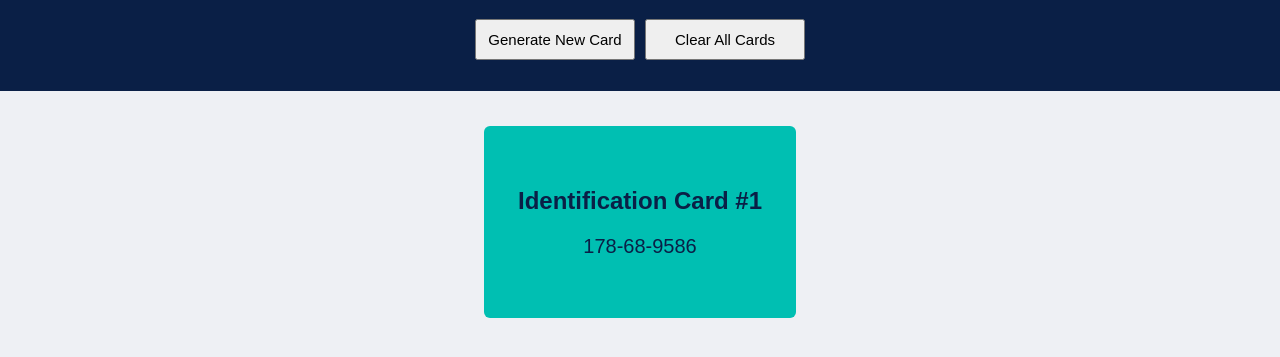
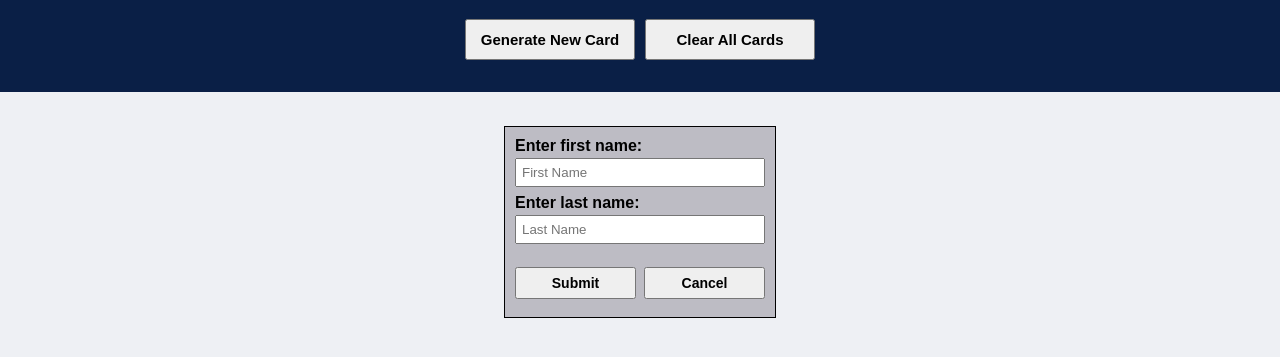
Before and after one commit to nberrong/IDNumberGenerator, a plain HTML site: page index.html in a window 1280 px wide. Both pictures are taken after a click on the button "Generate New Card". Shown: the part 61-418 px from the top of the page. Drawn offline with Linux system fonts and the light colour scheme.

Commit message:
Added name form div (not yet functional)

```diff
--- a/index.html
+++ b/index.html
@@ -10,11 +10,11 @@
 
 <body>
 
-    <div id="fixed-menu">
+        <div id="fixed-menu">
         <h1>Identification Number Generator</h1>
-        <div id="button-wrapper">
-            <button onclick="generateCard()">Generate New Card</button>
-            <button onclick="clearCards()">Clear All Cards</button>
+        <div class="button-wrapper">
+            <button id="generate-btn" onclick="openForm()" value="switch">Generate New Card</button>
+            <button id="clear-btn">Clear All Cards</button>
         </div>
     </div>
 
@@ -22,6 +22,24 @@
 
     <div id="card-container"></div>
 
+    <div id="name-form" style="display:none;">
+        <form id="form-container">
+            <label for="first-name">Enter first name:</label>
+            <input type="text" id="first-name" autocomplete="off" placeholder="First Name" required>
+
+            <label for="last-name">Enter last name:</label>
+            <input type="text" id="last-name" autocomplete="off" placeholder="Last Name" required>
+
+            <div id="form-button-wrapper">
+                <button type="submit" id="submit-btn">Submit</button>
+                <button type="button" id="cancel-btn" onclick="closeForm()">Cancel</button>
+            </div>
+        </form>
+        </div>
+
+
+
+
     <script src="script.js"></script>
 
 </body>
--- a/script.js
+++ b/script.js
@@ -1,11 +1,29 @@
+'use strict';
+
 const numberDigitsInID = 9;
 let cardNumber = 0;
 let generatedCards = [];
 let MAXNUMBEROFCARDS = Math.pow(10, numberDigitsInID);
+const generateButton = document.querySelector('generate-btn');
+
+class Person {
+    constructor(firstName, lastName) {
+        this.firstName = firstName;
+        this.lastName = lastName;
+        this.fullName = `${firstName} ${lastName}`;
+        this.idNumber = generateNumber();
+    }
+}
+
+function openForm() {
+    let form = document.getElementById("name-form");
+    form.style.display = "block";
+    form.style.margin = "auto";
+}
 
 
-function getRandomInt() {
-    return Math.floor(Math.random() * 10);
+function closeForm() {
+    document.getElementById("name-form").style.display = "none";
 }
 
 
@@ -13,22 +31,26 @@ function generateCard() {
 
     if (cardNumber < MAXNUMBEROFCARDS) {
 
-        let newIdNumber = generateNumber();
+    //    let newIdNumber = generateNumber();
         const newCard = document.createElement("div");
         const cardContainer = document.getElementById("card-container");
 
+    //    let name = prompt("Please enter person's name:");
+        let person = new Person (name);
+        console.log(Person.fullName);
         cardNumber++;
 
         newCard.className = "card";
         newCard.innerHTML =
             `<h2>Identification Card #${cardNumber}</h2>
-            <p>${newIdNumber}</p>`
+            <p>${person.fullName}
+            <p>${person.idNumber}</p>`
 
         scrollToBottom();
 
         cardContainer.appendChild(newCard);
 
-        generatedCards.push(newIdNumber);
+        generatedCards.push(person.idNumber);
 
         console.log(cardNumber + " / " + MAXNUMBEROFCARDS);
         console.log(generatedCards);
@@ -36,6 +58,11 @@ function generateCard() {
     } else {
         alert("Maximum number of cards issued!");
     }
+}
+
+
+function getRandomInt() {
+    return Math.floor(Math.random() * 10);
 }
 
 
--- a/style.css
+++ b/style.css
@@ -3,6 +3,31 @@ html, body {
     background-color: #EEF0F4;
 }
 
+
+#name-form {
+    border: solid 1px;
+    padding: 10px;
+    display: none;
+    max-width: 250px;
+    background: #bdbcc4;
+    align-items: center;
+}
+
+
+#form-container {
+    display: flex;
+    flex-direction: column;
+}
+
+
+label {
+    font-weight: bolder;
+}
+
+input[type=text] {
+    margin: 0.25em 0 0.5em 0;
+    padding: 5px;
+}
 
 #fixed-menu {
     position: fixed;
@@ -19,15 +44,25 @@ html, body {
 }
 
 
+
 h1 {
     text-align: center;
 }
 
 
-#button-wrapper {
+.button-wrapper {
     display: flex;
     align-items: center;
-    margin-bottom: 1em;
+    margin-bottom: 2em;
+}
+
+
+#form-button-wrapper {
+    margin: 1em 0 .5em 0;
+    display: flex;
+    flex-grow: 1;
+    width: 100%;
+    gap: .5em;
 }
 
 
@@ -74,13 +109,24 @@ h1 {
 }
 
 
-button {
-    width: 160px;
+#generate-btn,
+#clear-btn {
+    width: 170px;
     padding: 10px;
     font-size: 15px;
     margin: 0 5px;
-    margin-bottom: 1em;
+    font-weight: bold;
 }
+
+
+#submit-btn,
+#cancel-btn {
+   padding: 6px;
+   font-size: 14px;
+   width: 100%;
+   font-weight: bold;
+}
+
 
 
 @media screen  and (max-device-width: 480px) and (orientation: portrait) {
```
